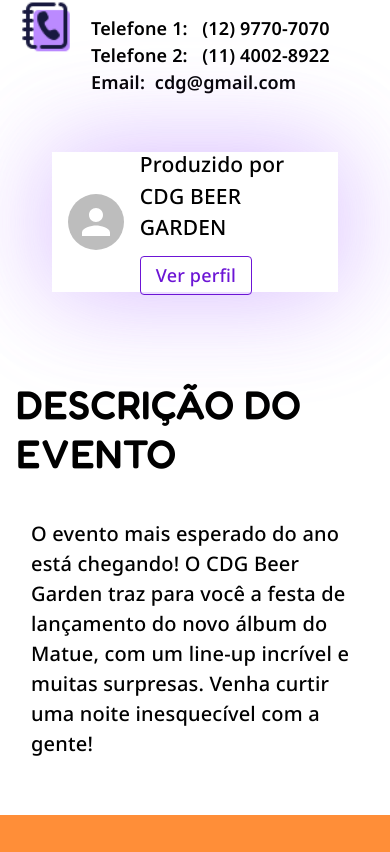
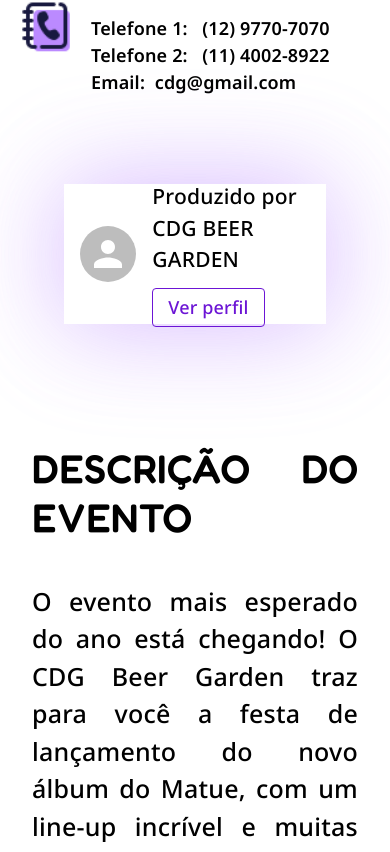
Before and after one commit to GustavoAzvdo/PI_KDaBoa, a React (Vite) app in the folder kdaboa/: page / in a window 390 px wide. Shown: the part 1406-2258 px from the top of the page. Built offline with nearby package versions, Linux system fonts and the light colour scheme.

Commit message:
Arrumando a responsiviodade da tela

```diff
--- a/kdaboa/src/components/InfoEvent/InfoEvent.css
+++ b/kdaboa/src/components/InfoEvent/InfoEvent.css
@@ -87,7 +87,7 @@
 .title-description p {
     padding-left: 0;
     font-family: var(--notosans);
-    font-size: 20px;
+    font-size: 25px;
     font-weight: 500;
-    padding-left: 15px;
+
 }
--- a/kdaboa/src/components/InfoEvent/InfoEvent.tsx
+++ b/kdaboa/src/components/InfoEvent/InfoEvent.tsx
@@ -65,9 +65,9 @@ const InfoEvent = () => {
                     </Box>
                 </Grid>
 
-                <Grid size={{ xs: 12, md: 5 }}  sx={{justifyContent: {xs: 'center', sm: 'center', md: 'flex-end'}, marginY: {xs: 5, md: 0}}}    className="grid-right"  >
+                <Grid size={{ xs: 11, md: 5 }}  sx={{justifyContent: {xs: 'center', sm: 'center', md: 'flex-end'}, marginY: {xs: 9, md: 0}}}    className="grid-right"  >
                     <Box className="container-right" sx={{ display: "flex", alignItems: 'center',justifyContent: 'center' }}>
-                        <Box sx={{paddingX: 2}}>
+                        <Box sx={{paddingX: 2}} className="img-profile" >
                             <Avatar sx={{ width: 56, height: 56 }}>
 
                             </Avatar>
@@ -86,7 +86,7 @@ const InfoEvent = () => {
 
                 </Grid>
 
-                <Grid size={{xs: 12, md: 10}} className="grid-description" sx={{paddingTop: 4}}>
+                <Grid size={{xs: 12, md: 10}} className="grid-description" sx={{paddingTop: 4, margin: 0, textAlign: 'justify', px: {xs: 2, md: 0}}}>
                     <Box className="title-description">
                         <Typography variant="h4" className="description-title">DESCRIÇÃO DO EVENTO</Typography>
                         <Typography className="description-text" sx={{paddingY: 5}}>O evento mais esperado do ano está chegando! O CDG Beer Garden traz para você a festa de lançamento do novo álbum do Matue, com um line-up incrível e muitas surpresas. Venha curtir uma noite inesquecível com a gente!</Typography>
```
